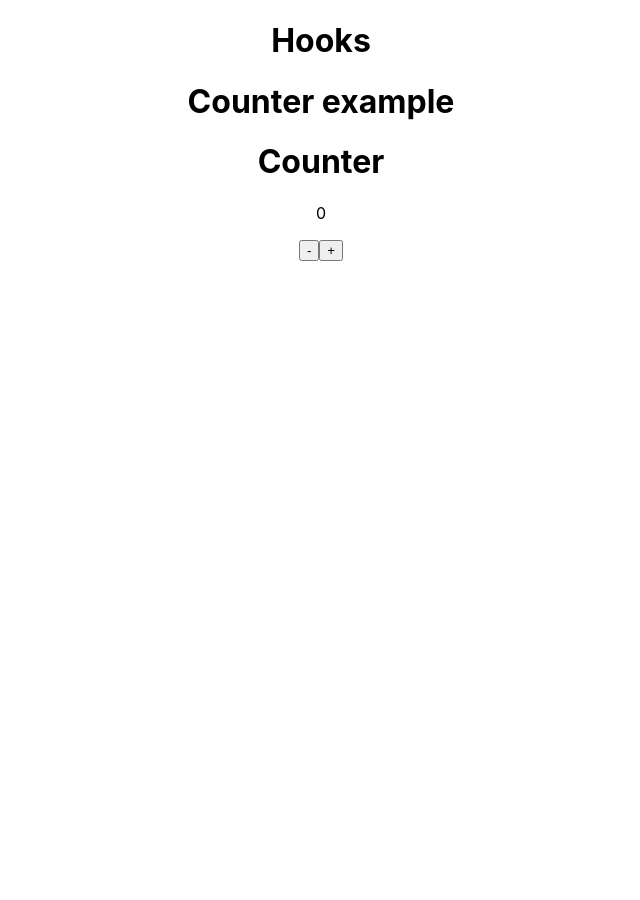
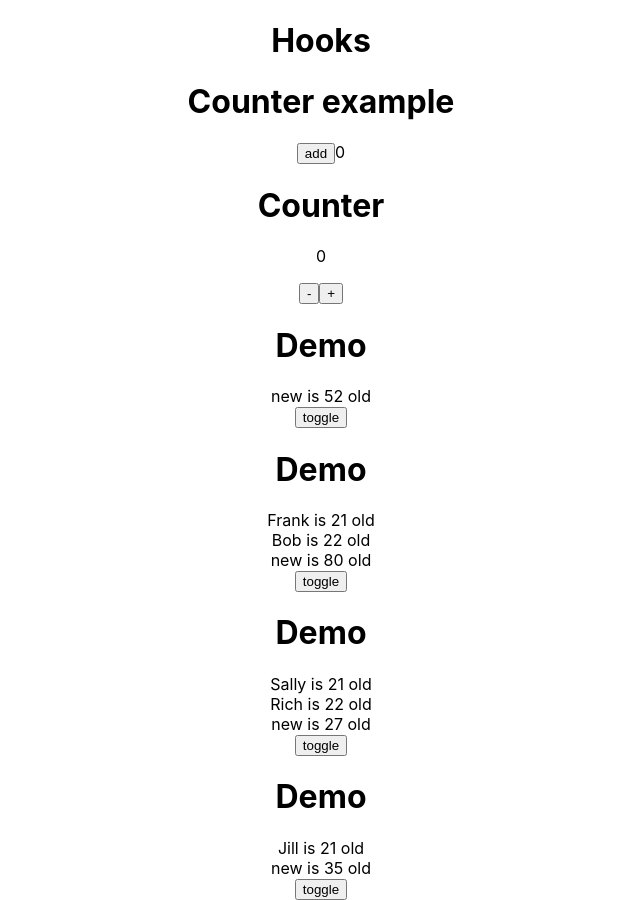
Before and after one commit to jimibue/hooks-review-f20, a React (Create React App) app: page /hooks in a window 1280 px wide. Shown: the whole page, without its empty margins (319-959 px from the left). Before the commit the page ends 800 px from the top, so only its background shows below. Built offline with nearby package versions, Linux system fonts and the light colour scheme.

Commit message:
bad james for not commitiing

```diff
--- /dev/null
+++ b/src/components/Demo.js
@@ -0,0 +1,68 @@
+import React, { useState, useEffect } from "react";
+
+// how we did with a class component
+// state = {
+//   users:[
+//     { name: "Frank", age: 21 },
+//     { name: "Bob", age: 22 },
+//   ],
+//   showUsers:false
+// }
+
+//usersProp = [] default value of array in the case props is not passed
+const Demo = ({ usersProp = [] }) => {
+  // useState gives me a way to get the state and set the state
+  // const [getter, setter] = useState(initialValue)
+  const [users, setUsers] = useState(usersProp);
+  const [count, setCount] = useState(0);
+  const [showUsers, setShowUsers] = useState(true);
+
+  // in class we do this
+  // toggleUser(){
+  //   this.setState({
+  //     showUsers: !this.state.showUsers
+  //   })
+  // }
+
+  // in functional component
+  // setShowUsers(!showUsers)
+
+  // Init) render => componentDidMount (Happens once at start)
+  // state is changed) => setState => render => componentDidUpdate
+  // new props is passed to component) => render => componentDidUpdate
+  // state is changed) => setState => render => componentDidUpdate
+  // state is changed) => setState => render => componentDidUpdate
+  // new props is passed to component) => render => componentDidUpdate
+  // component is unmounted(not render) => componentWillUnmount (Happens once at end)
+
+  //Use effect can behave like componentDidMount
+  useEffect(() => {
+    setUsers([...users, { name: "new", age: Math.floor(Math.random() * 100) }]);
+  }, []);
+
+  // how we do it with a class
+  //componentDidMount(){
+  //this.setState({
+  //   users:[...this.state.users, { name: "new", age: Math.floor(Math.random() * 100) }]
+  // })
+  //}
+
+  function renderUsers() {
+    return users.map((user) => {
+      return (
+        <div>
+          {user.name} is {user.age} old
+        </div>
+      );
+    });
+  }
+  return (
+    <div>
+      <h1>Demo</h1>
+      {showUsers && renderUsers()}
+      <button onClick={() => setShowUsers(!showUsers)}>toggle</button>
+    </div>
+  );
+};
+
+export default Demo;
--- a/src/components/Hooks.js
+++ b/src/components/Hooks.js
@@ -1,12 +1,54 @@
-import React from "react";
+import React, { useState, useEffect } from "react";
 import Counter from "./Counter";
+import Demo from "./Demo";
+
+const userData = [
+  { name: "Frank", age: 21 },
+  { name: "Bob", age: 22 },
+];
+
+const userData1 = [
+  { name: "Sally", age: 21 },
+  { name: "Rich", age: 22 },
+];
+
+// bad data doesn't mathch what I am expecting
+// const userData2 = [
+//   { fname: "Sally", uage: 21 },
+//   { fname: "Rich", uage: 22 },
+// ];
+
+//useEffect(function( //do stuff but we can also return
+//function which will get on unmount), state )
 
 const Hooks = () => {
+  const [count, setCount] = useState(0);
+  useEffect(
+    () => {
+      console.log("here!");
+      document.title = `You clicked ${count} times`;
+      if (count == 3) {
+        setCount(0);
+      }
+      // componentWillUnMount
+      return () => {
+        console.log("unmounted");
+      };
+    },
+    /* dictate when update is called */ []
+  );
   return (
     <div>
       <h1>Hooks</h1>
       <h1>Counter example</h1>
+      <button onClick={() => setCount(count + 1)}>add</button>
+      {count}
       <Counter />
+      <Demo />
+      <Demo usersProp={userData} />
+      <Demo usersProp={userData1} />
+      {/* <Demo usersProp={userData2} /> */}
+      <Demo usersProp={[{ name: "Jill", age: 21 }]} />
     </div>
   );
 };
```
Also changed, not shown: src/Users/Users.js (added).
